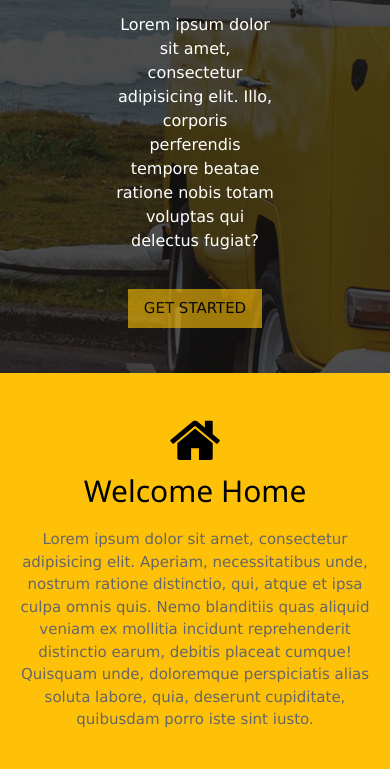
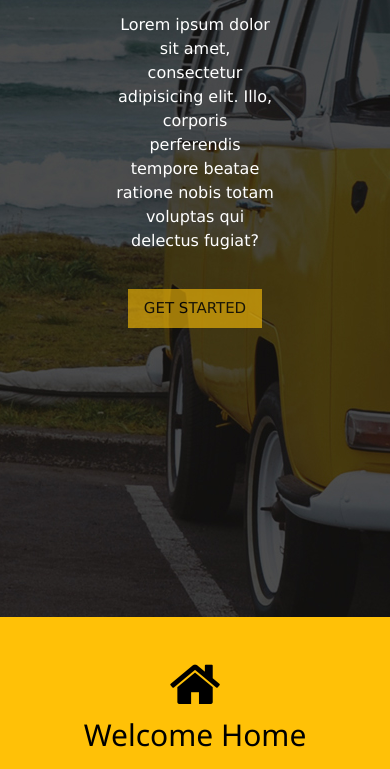
Before and after one commit to borgeee/ReponsiveWebsite, a plain HTML site: page index.html in a window 390 px wide. Shown: the part 417-1186 px from the top of the page. Drawn offline with Linux system fonts and the light colour scheme.

Commit message:
Update style.css

```diff
--- a/css/style.css
+++ b/css/style.css
@@ -10,7 +10,7 @@
   }
 
   .showcase {
-    height: 100px;
+    height: 100vh;
   }
 
 }
@@ -47,7 +47,7 @@
 .showcase{
   background:url('../img/nick-baker.jpg') no-repeat;
   background-position: center;
-  height: 600px;
+  height: 100vh;
   padding: 140px 100px;
   color: #fff;
 }
```
